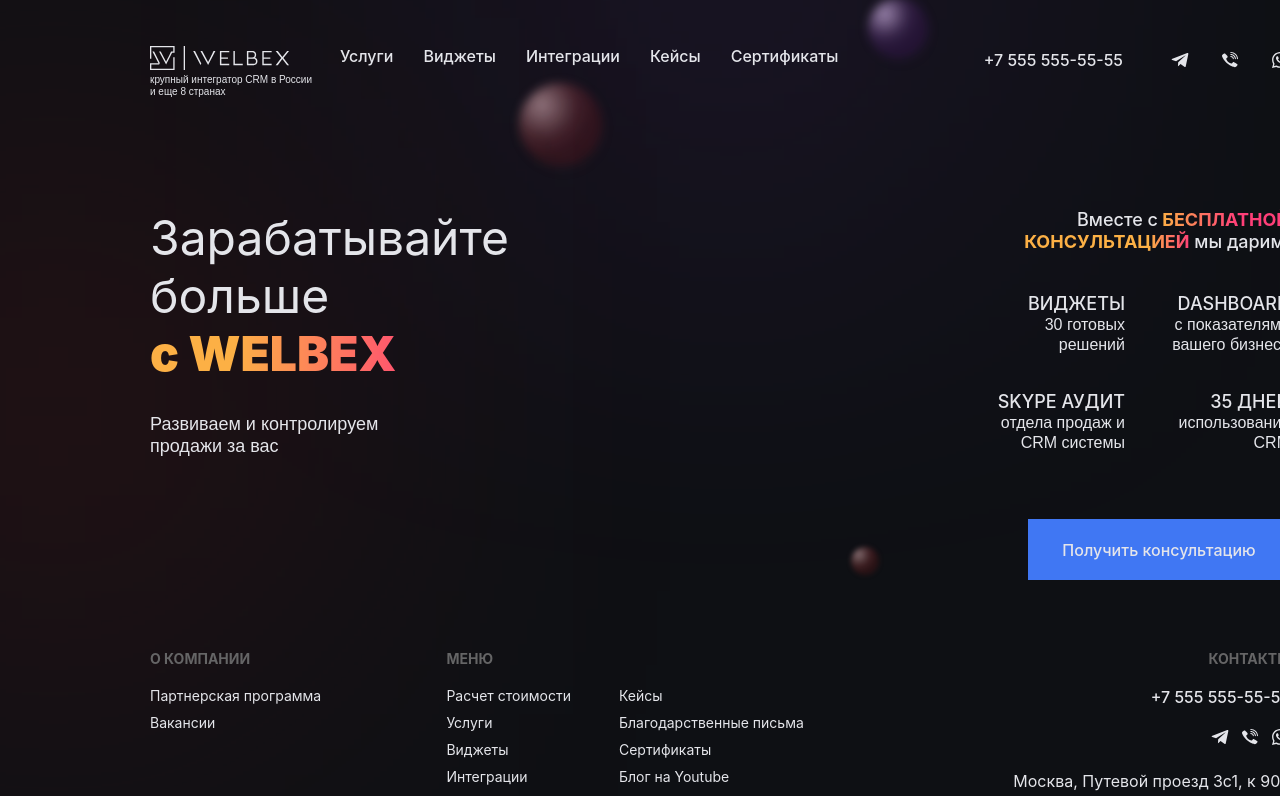
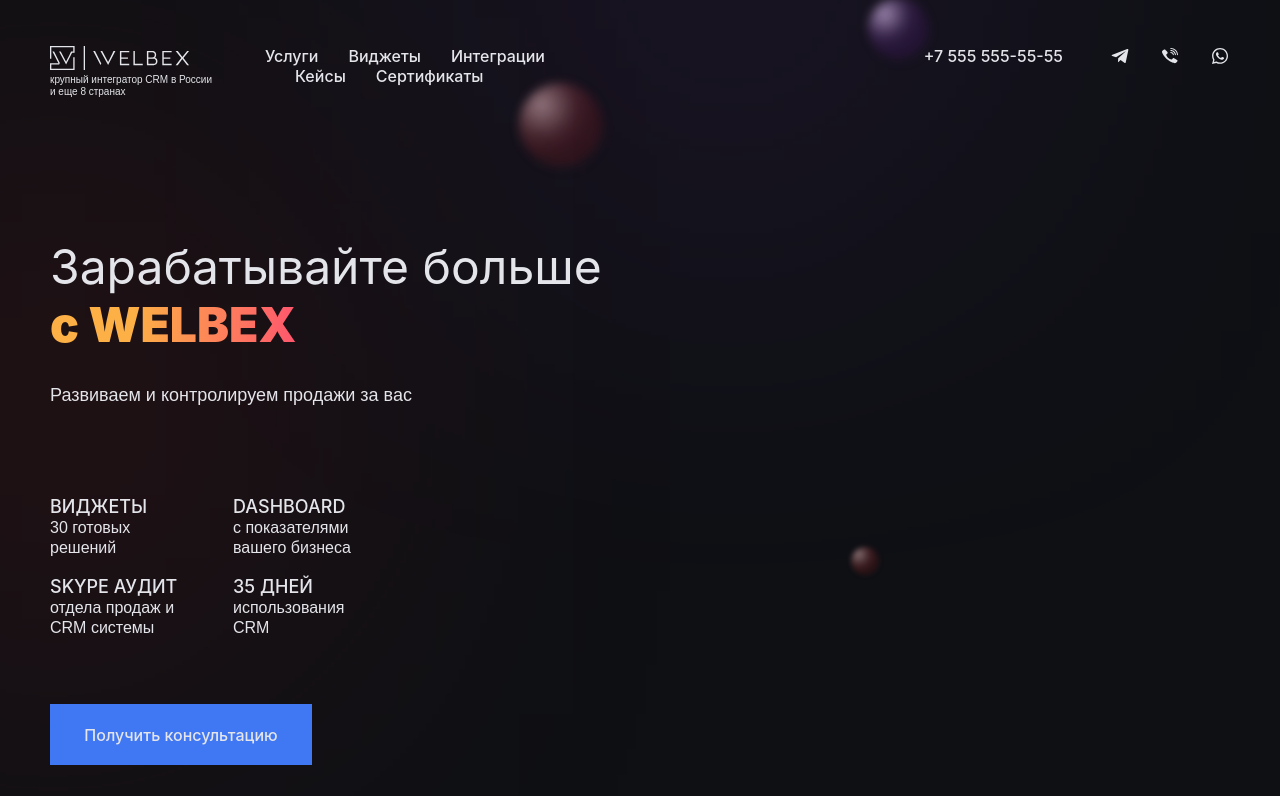
Before and after one commit to Julie-Trifonova/styled_page, a React (Create React App) app: page / in a window 1280 px wide. Shown: the top 796 px of the page. Built offline with nearby package versions, Linux system fonts and the light colour scheme.

Commit message:
Add_changes_to_styles

```diff
--- a/src/App.module.css
+++ b/src/App.module.css
@@ -1,5 +1,4 @@
 /*- pixel perfect;*/
-/*!* tablet*/
 /*!* gh-pages*/
 * {
     box-sizing: border-box;
@@ -241,7 +240,7 @@
     color: #E4E5EA;
 }
 
-@media (min-width: 321px) {
+@media (min-width: 1440px) {
     .app {
         padding: 46px 150px 0 150px;
     }
@@ -249,17 +248,15 @@
     .box {
         display: block;
         box-sizing: border-box;
-        width: 1140px;
+        width: 90%;
+        max-width: 1140px;
     }
 
     .header_desktop {
-        height: 73px;
-    }
-
-    .header_main_content {
         display: flex;
         justify-content: space-between;
-        align-items: center;
+        align-items: start;
+        height: 73px;
     }
 
     .welbex_logo_and_menu {
@@ -354,8 +351,6 @@
         gap: 30px;
         grid-template-columns: 1fr 1fr;
         grid-auto-rows: minmax(68px, auto);
-        justify-content: end;
-        justify-items: end;
     }
 
     .right_block_gift {
@@ -437,6 +432,16 @@
         margin-left: 48px;
     }
 
+    .footer_section_text {
+        cursor: pointer;
+        transition-property: all;
+        transition-timing-function: cubic-bezier(0.4, 0, 0.2, 1);
+        transition-duration: 140ms;
+    }
+
+    .footer_section_text:hover {
+        color: #7b83bb;
+    }
     .footer_section_text:nth-child(n+2) {
         margin-top: 10px;
     }
@@ -448,33 +453,6 @@
     .footer_section_contacts_title {
         text-align: end;
     }
-
-    .footer_section_contacts_text {
-        text-align: end;
-    }
-
-    .footer_section_contacts_icons {
-        display: flex;
-        justify-content: end;
-    }
-
-    .footer_privacy_policy_text {
-        text-align: end;
-    }
-
-
-
-
-    .footer_section_text {
-        cursor: pointer;
-        transition-property: all;
-        transition-timing-function: cubic-bezier(0.4, 0, 0.2, 1);
-        transition-duration: 140ms;
-    }
-
-    .footer_section_text:hover {
-        color: #7b83bb;
-    }
     .footer_section_contacts_tel {
         cursor: pointer;
         transition-property: all;
@@ -484,9 +462,23 @@
     .footer_section_contacts_tel:hover {
         color: #7b83bb;
     }
+
+    .footer_section_contacts_icons {
+        display: flex;
+        justify-content: end;
+    }
     .footer_section_contacts_icon {
         cursor: pointer;
     }
+
+    .footer_section_contacts_text {
+        text-align: end;
+    }
+
+    .footer_privacy_policy_text {
+        text-align: end;
+    }
+
     .footer_privacy_policy_text_part_2 {
         cursor: pointer;
         text-decoration: underline;
@@ -500,6 +492,227 @@
         margin-top: 5px;
     }
 }
+
+@media (min-width: 321px) and (max-width: 1439px) {
+    .app {
+        padding: 46px 50px 0 50px;
+    }
+
+    .header_desktop {
+        display: flex;
+        justify-content: space-between;
+        align-items: start;
+        flex-wrap: wrap;
+    }
+
+    .welbex_logo_and_menu {
+        display: flex;
+        flex-wrap: wrap;
+        justify-content: space-between;
+        align-items: start;
+    }
+
+    .header_welbex_logo_and_description {
+        padding: 0 50px 50px 0;
+    }
+
+    .menu_services_items_list {
+        display: flex;
+        flex-wrap: wrap;
+        width: 300px;
+        padding-bottom: 50px;
+    }
+
+    .menu_services_item:nth-child(n + 2) {
+        margin-left: 30px;
+    }
+
+    .contacts {
+        display: flex;
+    }
+
+    .contacts_media_icon:nth-child(n + 2) {
+        margin-left: 30px;
+    }
+
+    .contacts_media_icons {
+        display: flex;
+        margin-left: 47px;
+    }
+
+    .mobile_header {
+        display: none;
+    }
+
+    .content {
+        display: flex;
+        flex-direction: column;
+        justify-content: space-between;
+        width: 100%;
+        padding-top: 90px;
+        margin: 0 auto 70px auto;
+    }
+
+    .mobile_content {
+        display: none;
+    }
+
+    .left_block {
+        padding-bottom: 50px;
+    }
+
+    .left_block_title {
+        cursor: pointer;
+    }
+
+    .left_block_subtitle {
+        margin-top: 30px;
+    }
+
+    .right_block {
+        display: block;
+        width: 30%;
+    }
+
+    .right_block_title {
+        display: none;
+    }
+
+    .right_block_gifts_list {
+        margin-top: 40px;
+        display: grid;
+        gap: 12px;
+        grid-template-columns: 1fr 1fr;
+        grid-auto-rows: minmax(68px, auto);
+    }
+
+    .right_block_gift {
+        width: 135px;
+        cursor: pointer;
+    }
+
+    .right_block_gift_title {
+        font-size: 18px;
+        font-weight: 500;
+        line-height: 22px;
+        text-transform: uppercase;
+        color: #E4E5EA;
+        transition-property: all;
+        transition-timing-function: cubic-bezier(0.4, 0, 0.2, 1);
+        transition-duration: 140ms;
+    }
+
+    .right_block_gift_title:hover {
+        color: #7b83bb;
+    }
+
+    .right_block_gift_text {
+        font-family: Montserrat, Arial, sans-serif;
+        font-size: 16px;
+        font-weight: 400;
+        line-height: 20px;
+        color: #E4E5EA;
+    }
+
+    .right_block_button_consultation_container {
+        margin-top: 60px;
+    }
+
+    .right_block_button_consultation_button {
+        width: 262px;
+        height: 61px;
+        appearance: none;
+        font-family: inherit;
+        outline: 0;
+        font-size: 16px;
+        font-weight: 500;
+        line-height: 20px;
+        color: #E4E5EA;
+        background: #4077F3;
+        border: none;
+        cursor: pointer;
+        transition-property: all;
+        transition-timing-function: cubic-bezier(0.4, 0, 0.2, 1);
+        transition-duration: 140ms;
+    }
+
+    .right_block_button_consultation_button:hover {
+        background: #5e87de;
+    }
+
+    .footer {
+        display: block;
+        padding: 0 0 55px 0;
+    }
+    .footer_sections {
+        display: flex;
+        flex-wrap: wrap;
+    }
+    .footer_section {
+        padding: 0 50px 30px 0;
+    }
+    .footer_section_menu_text_blocks {
+        display: flex;
+        flex-wrap: wrap;
+    }
+    .footer_section_menu_text_block {
+        padding-right: 48px;
+    }
+
+    .footer_section_text {
+        margin-top: 20px;
+        cursor: pointer;
+        transition-property: all;
+        transition-timing-function: cubic-bezier(0.4, 0, 0.2, 1);
+        transition-duration: 140ms;
+    }
+
+    .footer_section_text:hover {
+        color: #7b83bb;
+    }
+    .footer_section_text:nth-child(n+2) {
+        margin-top: 10px;
+    }
+
+    .footer_section_text_contacts {
+        margin-top: 20px;
+    }
+
+    .footer_section_contacts_tel {
+        cursor: pointer;
+        transition-property: all;
+        transition-timing-function: cubic-bezier(0.4, 0, 0.2, 1);
+        transition-duration: 140ms;
+    }
+    .footer_section_contacts_tel:hover {
+        color: #7b83bb;
+    }
+
+    .footer_section_contacts_icons {
+        display: flex;
+    }
+    .footer_section_contacts_icon {
+        cursor: pointer;
+    }
+
+    .footer_privacy_policy_text_part_2 {
+        cursor: pointer;
+        text-decoration: underline;
+        transition-property: all;
+        transition-timing-function: cubic-bezier(0.4, 0, 0.2, 1);
+        transition-duration: 140ms;
+    }
+
+    .footer_privacy_policy_text_part_2:hover {
+        color: #7b83bb;
+        margin-top: 5px;
+    }
+}
+
+@media (min-width: 1440px) {
+
+}
+
 
 @media (max-width: 320px) {
     .background_purple_ball {
--- a/src/App.tsx
+++ b/src/App.tsx
@@ -17,8 +17,8 @@
             </div>
             <div className={s.box}>
                 <div className={s.header_desktop}>
-                    <div className={s.header_main_content}>
                     <div className={s.welbex_logo_and_menu}>
+                        <div className={s.header_welbex_logo_and_description}>
                             <div className={s.welbex_logo}>
                                 <svg width="140" height="24" viewBox="0 0 140 24" fill="none"
                                      xmlns="http://www.w3.org/2000/svg">
@@ -41,6 +41,10 @@
                                         </clipPath>
                                     </defs>
                                 </svg>
+                            </div>
+                            <div className={s.header_welbex_logo_description}>
+                                крупный интегратор CRM в России и еще 8 странах
+                            </div>
                         </div>
                         <div className={s.menu_services_items_list}>
                             <div className={s.menu_services_item}>Услуги</div>
@@ -89,10 +93,6 @@
                                 </svg>
                             </div>
                         </div>
-                        </div>
-                    </div>
-                    <div className={s.header_welbex_logo_description}>
-                        крупный интегратор CRM в России и еще 8 странах
                     </div>
                 </div>
                 <div className={s.mobile_header}>
@@ -175,7 +175,7 @@
                         </div>
                     </div>
                 </div>
-                <div  className={s.mobile_content}>
+                <div className={s.mobile_content}>
                     <div className={s.left_block}>
                         <div className={s.left_block_title}>
                             <div className={s.left_block_title_text_part_1}>
@@ -257,7 +257,7 @@
                             </div>
                             <div className={`${s.footer_section_text_container} ${s.footer_section_menu_text}`}>
                                 <div className={s.footer_section_menu_text_blocks}>
-                                    <div className={s.footer_section_menu_text_block_1}>
+                                    <div className={`${s.footer_section_menu_text_block} ${s.footer_section_menu_text_block_1}`}>
                                         <div
                                             className={`${s.footer_section_text} ${s.footer_section_menu_text_block_1_text}`}>
                                             Расчет стоимости
@@ -280,7 +280,7 @@
                                         </div>
                                     </div>
 
-                                    <div className={s.footer_section_menu_text_block_2}>
+                                    <div className={`${s.footer_section_menu_text_block} ${s.footer_section_menu_text_block_2}`}>
                                         <div
                                             className={`${s.footer_section_text} ${s.footer_section_menu_text_block_2_text}`}>
                                             Кейсы
```
Lines whose indentation alone changed are shown as unchanged.
